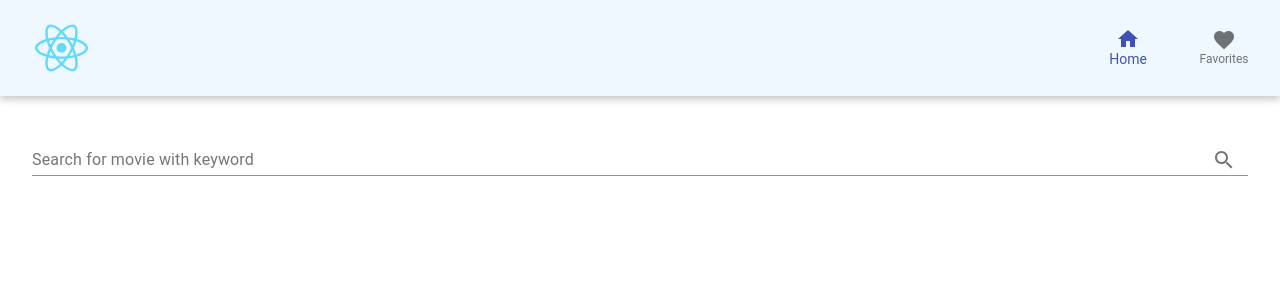
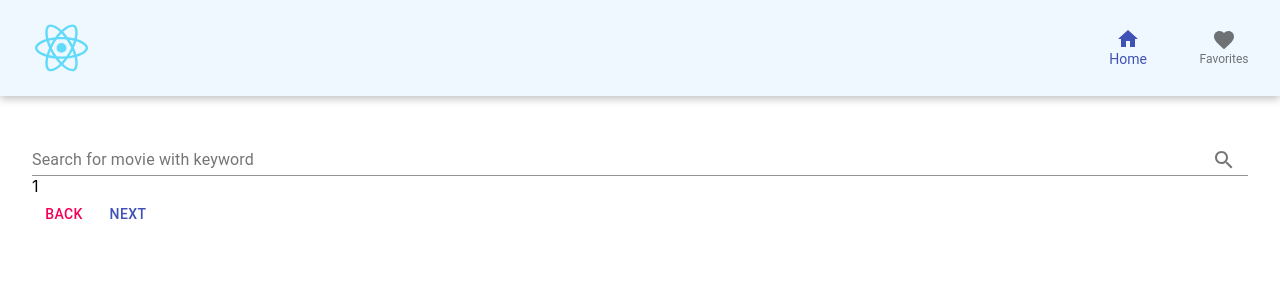
Before and after one commit to Misakk2/MovieTest, a React (Create React App) app: page / in a window 1280 px wide. Shown: the top 300 px of the page. Built offline with nearby package versions, Linux system fonts and the light colour scheme.

Commit message:
PageIncrement

```diff
--- a/src/components/body/search/Searchbar.js
+++ b/src/components/body/search/Searchbar.js
@@ -2,21 +2,34 @@ import React, { useState } from 'react';
 import FormControl from '@material-ui/core/FormControl';
 import SearchIcon from '@material-ui/icons/Search';
 import IconButton from '@material-ui/core/IconButton';
+import Button from '@material-ui/core/Button';
 import { Input, InputLabel, InputAdornment } from '@material-ui/core';
+import { useDispatch, useSelector } from 'react-redux';
+import { decrement, increment, search } from '../../../redux/reducers/searchReducer';
 
 export const Searchbar = () => {
-    const [search, setSearch] = useState("");
-    const [submit, setSubmit] = useState("")
+    const search = useSelector(state => state.search.search)
+    const page = useSelector(state => state.search.page)
+    const dispatch = useDispatch();
+
+    const handleIncrement = () => {
+        dispatch(increment())
+    }
+
+    const handleDecrement = () => {
+        dispatch(decrement())
+    }
 
     const handleChange = e => {
-        e.preventDefault();
-        setSearch(e.target.value);
+        dispatch(search({
+            paylaod: e.target.value
+        }))
         console.log(search)
     }
     const handleSubmit = e => {
         e.preventDefault();
 
-        setSubmit(search);
+        /*  setSubmit(search); */
     }
 
     return (
@@ -42,6 +55,9 @@ export const Searchbar = () => {
                     />
                 </form>
             </FormControl>
+            <p>{page}</p>
+            <Button onClick={handleDecrement} color="secondary">Back</Button>
+            <Button onClick={handleIncrement} color="primary">Next</Button>
         </div>
     )
 }
--- a/src/index.js
+++ b/src/index.js
@@ -3,10 +3,15 @@ import ReactDOM from 'react-dom';
 import './index.css';
 import App from './App';
 import reportWebVitals from './reportWebVitals';
+import { Provider } from 'react-redux';
+
+import store from './redux/configureStore';
 
 ReactDOM.render(
   <React.StrictMode>
-    <App />
+    <Provider store={store}>
+      <App />
+    </Provider>
   </React.StrictMode>,
   document.getElementById('root')
 );
--- /dev/null
+++ b/src/redux/configureStore.js
@@ -0,0 +1,12 @@
+import { combineReducers, createStore } from "redux";
+import searchReducer from './reducers/searchReducer';
+
+const reducer = combineReducers({
+    search: searchReducer
+});
+
+const store = createStore(
+    reducer
+);
+
+export default store;
--- /dev/null
+++ b/src/redux/reducers/searchReducer.js
@@ -0,0 +1,35 @@
+const SET_SEARCH = 'SET_SEARCH';
+const INCREMENT_PAGE = "INCREMENT_PAGE";
+const DECREMENT_PAGE = "DECREMENT_PAGE";
+
+export const search = (search) => ({
+    type: SET_SEARCH,
+    payload: search
+})
+
+export const increment = () => ({
+    type: INCREMENT_PAGE
+});
+
+export const decrement = () => ({
+    type: DECREMENT_PAGE
+});
+
+const initState = {
+    search: "",
+    page: 1
+}
+
+
+export default (state = initState, action) => {
+    switch (action.type) {
+        case SET_SEARCH:
+            return { ...state, search: search };
+        case INCREMENT_PAGE:
+            return { ...state, page: state.page + 1 };
+        case DECREMENT_PAGE:
+            return { ...state, page: state.page - 1 };
+        default:
+            return state
+    }
+};
```
